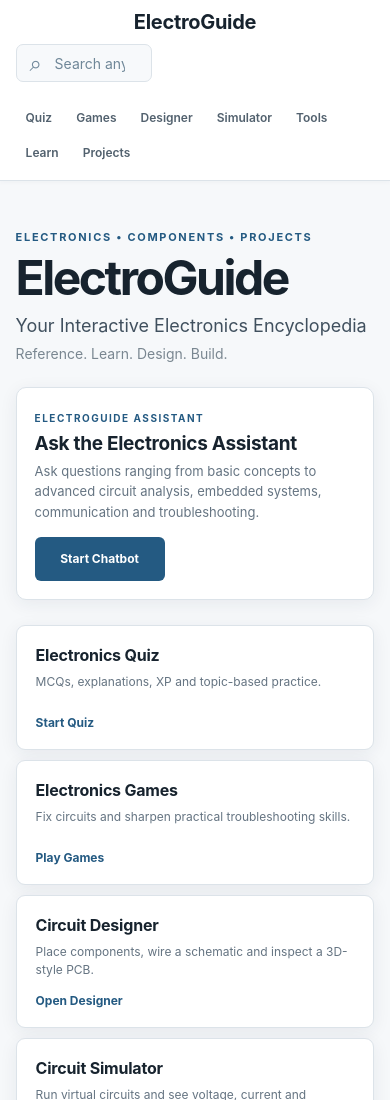
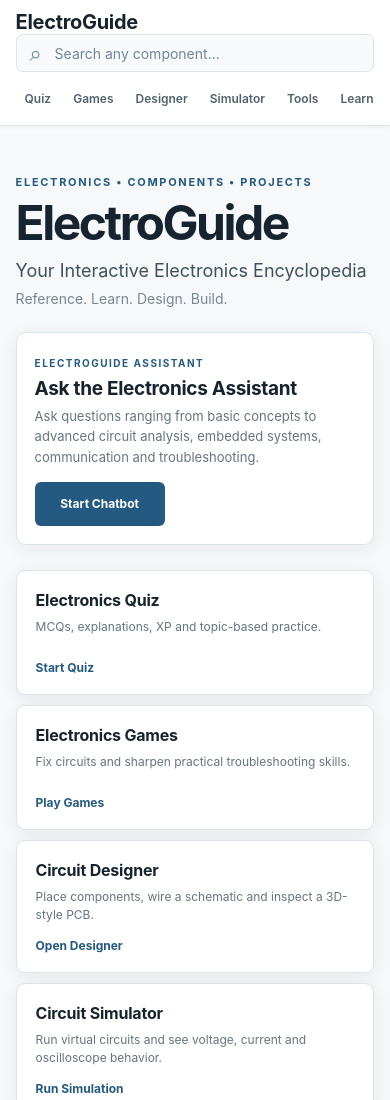
Before and after one commit to vaishnavi-779/ElectroGuide, a website: page index.html in a window 390 px wide. Shown: the top 1100 px of the page. Drawn offline with Linux system fonts and the light colour scheme.

Commit message:
Make top navigation horizontal on mobile

```diff
--- a/style.css
+++ b/style.css
@@ -921,3 +921,44 @@ body:after{opacity:.035!important}
 
 /* Remove old decorative styling that makes the interface feel artificial */
 *{text-shadow:none!important}
+
+/* Top app navigation — horizontal */
+.feature-nav{
+  display:flex!important;
+  flex-direction:row!important;
+  flex-wrap:nowrap!important;
+  align-items:center!important;
+  gap:4px!important;
+  white-space:nowrap!important;
+  overflow-x:auto!important;
+  overflow-y:hidden!important;
+  scrollbar-width:none!important;
+}
+.feature-nav::-webkit-scrollbar{display:none!important}
+.feature-nav a{
+  flex:0 0 auto!important;
+  white-space:nowrap!important;
+}
+@media(max-width:700px){
+  .site-header{
+    display:block!important;
+    padding:10px 4%!important;
+  }
+  .header-tools{
+    display:block!important;
+  }
+  .global-search{
+    width:100%!important;
+    margin-bottom:8px!important;
+  }
+  .feature-nav{
+    width:100%!important;
+    padding:4px 0 2px!important;
+    justify-content:flex-start!important;
+  }
+  .feature-nav a{
+    font-size:12px!important;
+    padding:7px 9px!important;
+  }
+  .header-tag{display:none!important}
+}
```
